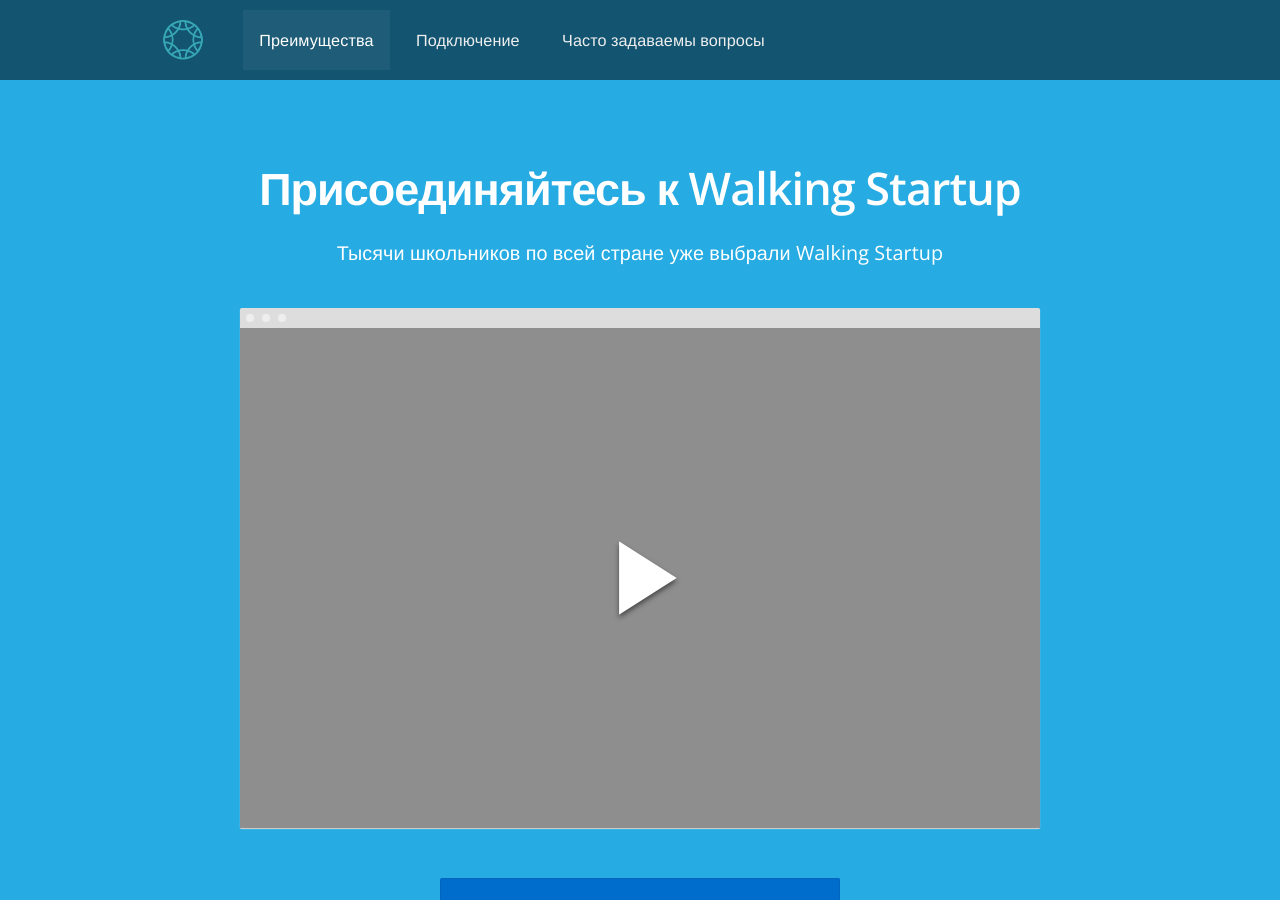
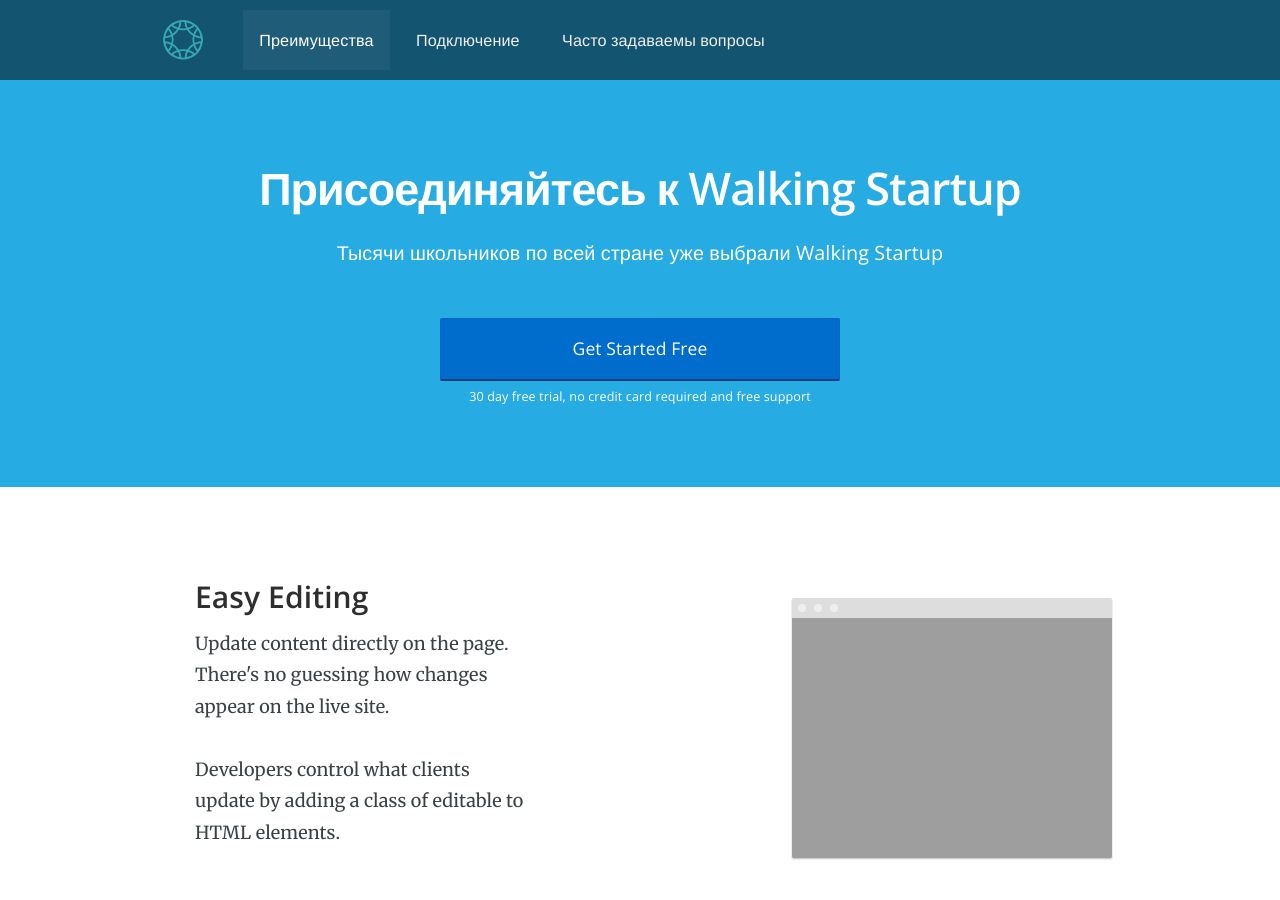
Before and after one commit to RakhimyanTim/partner.ws.github.io, a Jekyll site: the page built from pages/index.html, in a window 1280 px wide and 900 px high. Built offline with Jekyll 4.4.1, drawn with Linux system fonts in a browser that asks for light colours; nearby versions of some CDN libraries.

Commit message:
Update index.html

```diff
--- a/pages/index.html
+++ b/pages/index.html
@@ -10,13 +10,6 @@
  		<div class="container">
  			<h2>{{ page.title }}</h2>
 			<p class="sub-text landing-page">Тысячи школьников по всей стране уже выбрали Walking Startup</p>
-
-			<div class="video screenshot">
-				<div class="force-ratio">
-					<img height="520" width="800" class="main" src="/img/home/hydra.jpg" srcset="/img/home/hydra.jpg 800w, /img/home/hydra@2x.jpg 1600w" alt="Editable Hydra">
-					<a href="" target="_blank" class="play"><i class="material-icons">play_arrow</i></a>
-				</div>
-			</div>
 
 			<div class="cta-container" style="margin-top: 50px;">
 				<a href="" class="btn btn-block btn-centered btn-large btn-primary sign-up" style="display: inherit;">Get Started Free</a>
```
